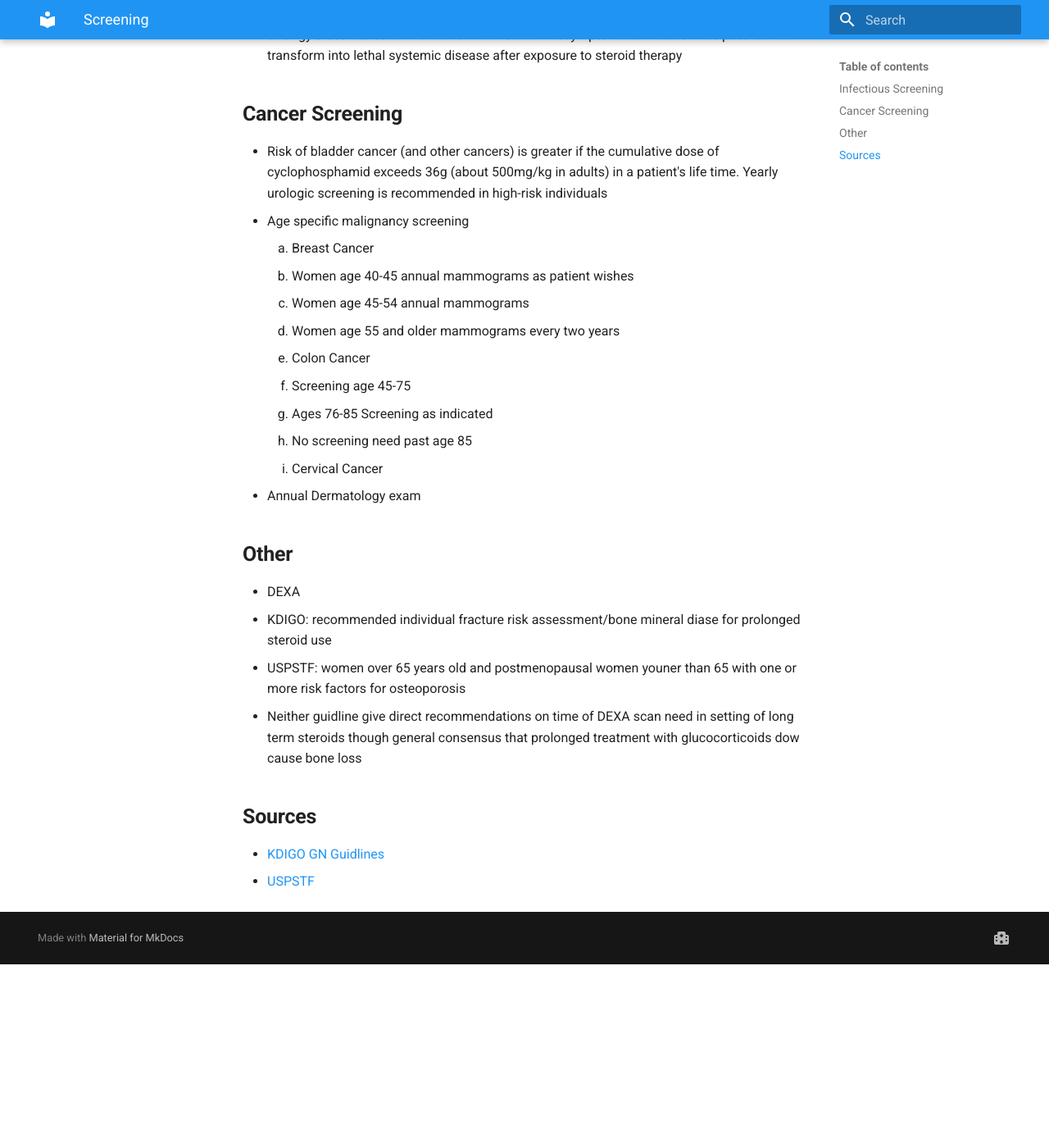
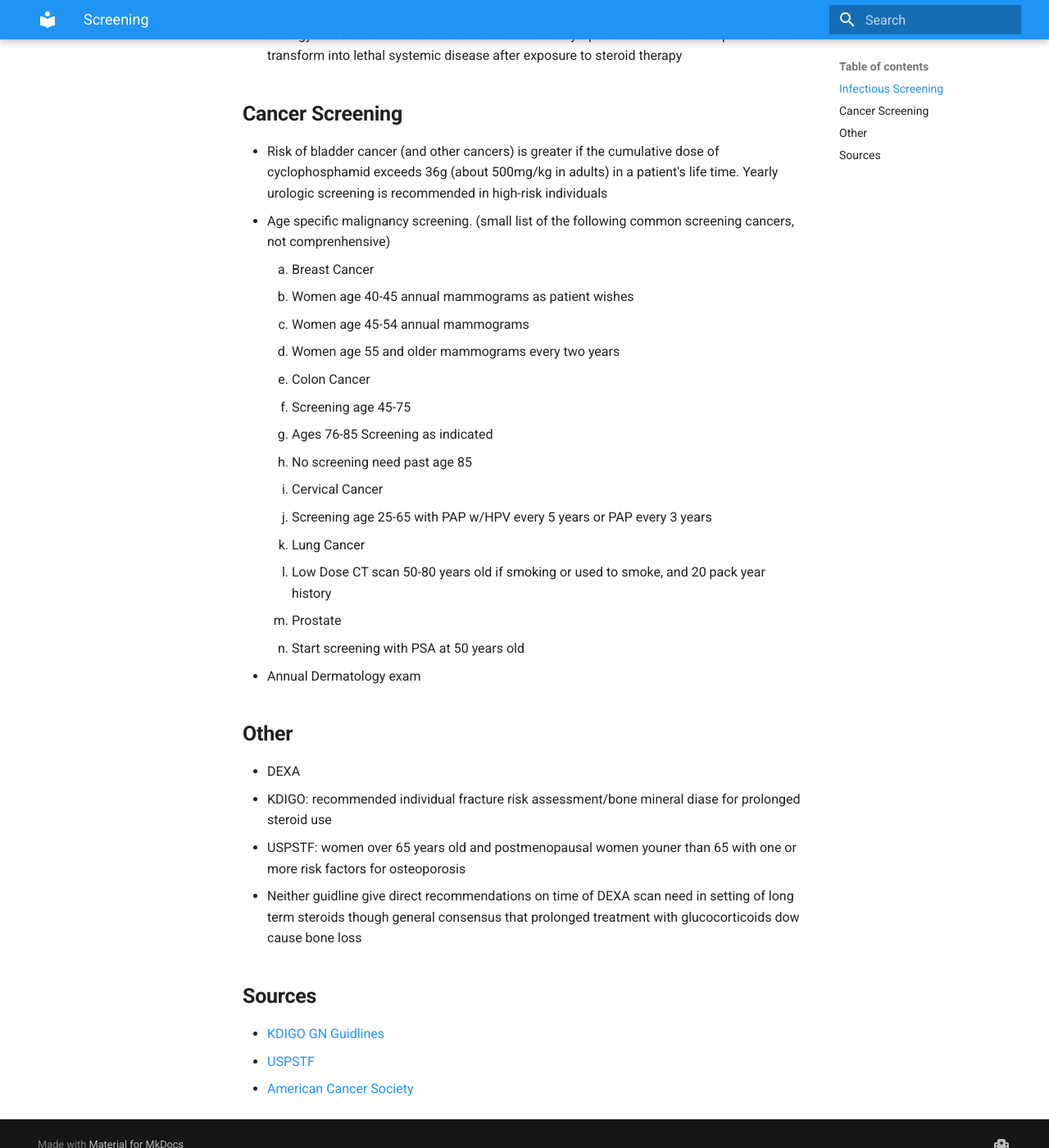
Before and after one commit to TTUNEPH2025/GN, an MkDocs documentation site: the page built from docs/Screening.md, in a window 1280 px wide and 1400 px high, scrolled down 561 px. Shown: the whole window at 82% size. Built offline with MkDocs 1.6.1 and Material for MkDocs 9.7.7, drawn with Linux system fonts in a browser that asks for light colours; before the commit the page ends 1737 px from its top, so only the background shows below that.

Commit message:
Update Screening.md

```diff
--- a/docs/Screening.md
+++ b/docs/Screening.md
@@ -9,7 +9,7 @@
   * Strongyloides Stercoralix for at risk individuals --> asymptomatic infection has potential to transform into lethal systemic disease after exposure to steroid therapy
 ## **Cancer Screening**
 * Risk of bladder cancer (and other cancers) is greater if the cumulative dose of cyclophosphamid exceeds 36g (about 500mg/kg in adults) in a patient's life time. Yearly urologic screening is recommended in high-risk individuals
-* Age specific malignancy screening
+* Age specific malignancy screening. (small list of the following common screening cancers, not comprenhensive)
     1. Breast Cancer
        * Women age 40-45 annual mammograms as patient wishes
        * Women age 45-54 annual mammograms
@@ -19,6 +19,11 @@
        * Ages 76-85 Screening as indicated
        * No screening need past age 85
      3. Cervical Cancer
+       * Screening age 25-65 with PAP w/HPV every 5 years or PAP every 3 years
+     4. Lung Cancer
+       * Low Dose CT scan 50-80 years old if smoking or used to smoke, and 20 pack year history
+     5. Prostate
+       * Start screening with PSA at 50 years old
 * Annual Dermatology exam
 ## **Other**
 * DEXA
@@ -28,3 +33,4 @@
 ## **Sources**
  * [KDIGO GN Guidlines](https://kdigo.org/guidelines/gd/)
  * [USPSTF](https://www.uspreventiveservicestaskforce.org/uspstf/recommendation/osteoporosis-screening#fullrecommendationstart)
+ * [American Cancer Society](https://www.cancer.org/cancer/screening/american-cancer-society-guidelines-for-the-early-detection-of-cancer.html)
```
